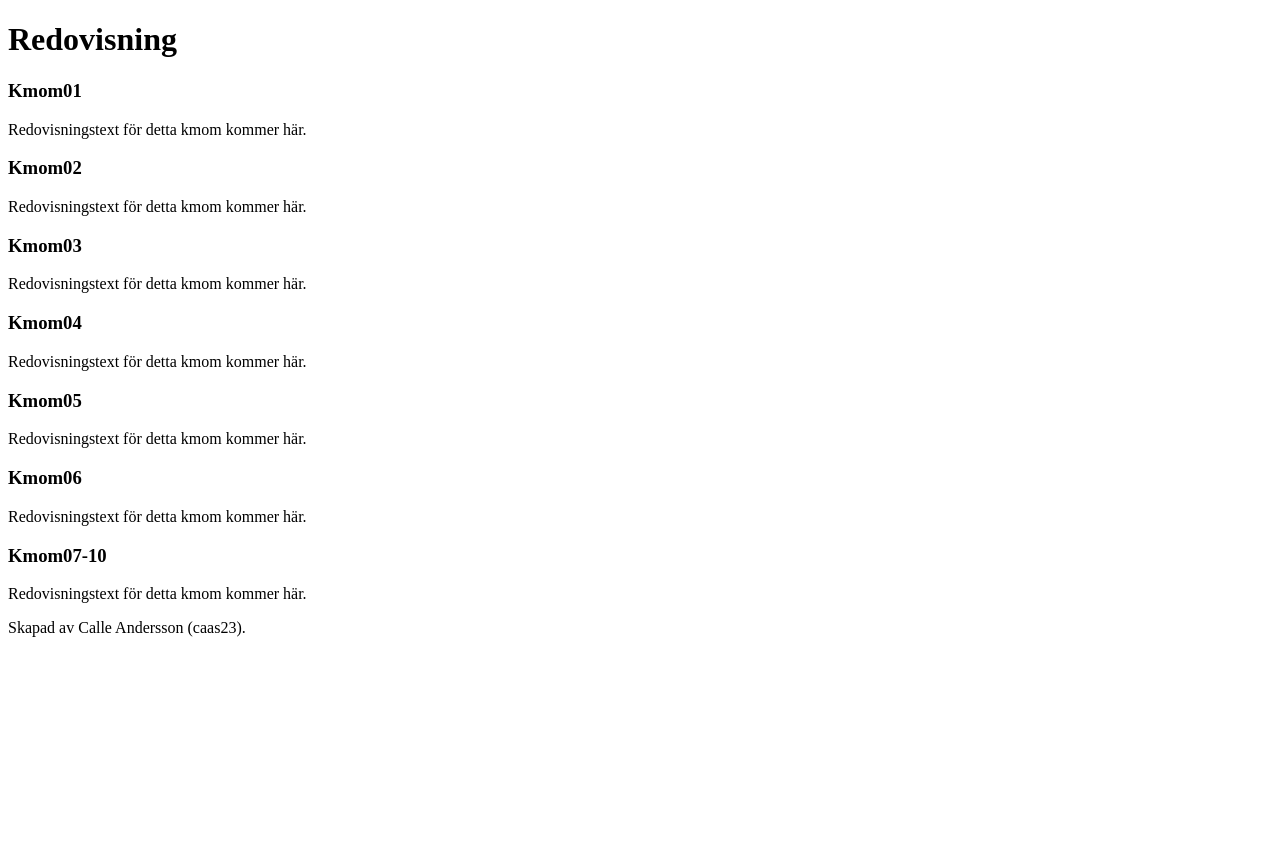
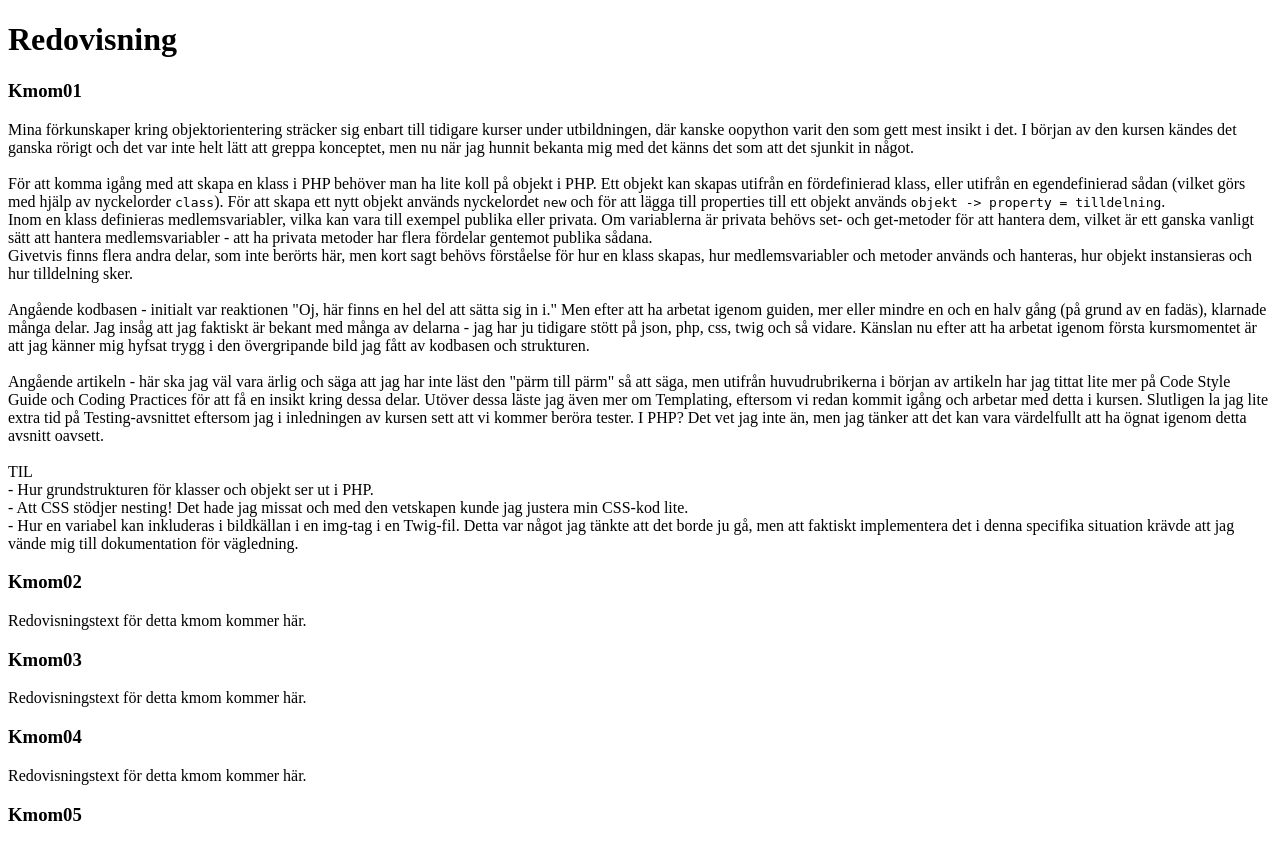
Before and after one commit to caas23/mvc, a Symfony app: template templates/report.html.twig in a window 1280 px wide. Shown: the part 132-975 px from the top of the page. Before the commit the page ends 769 px from the top, so only its background shows below. Run offline with Twig, Linux system fonts and the light colour scheme; the template is opened without the code that fills it, so the values that code supplies are empty; some libraries are stand-ins or nearby versions.

Commit message:
Added report for kmom01

```diff
--- a/templates/report.html.twig
+++ b/templates/report.html.twig
@@ -8,7 +8,37 @@
         <div>
             <h3 id="kmom01">Kmom01</h3>
             <p>
-                Redovisningstext för detta kmom kommer här.
+                Mina förkunskaper kring objektorientering sträcker sig enbart till tidigare kurser under utbildningen,
+                där kanske oopython varit den som gett mest insikt i det. I början av den kursen kändes det ganska rörigt och det var
+                inte helt lätt att greppa konceptet, men nu när jag hunnit bekanta mig med det känns det som att det sjunkit in något.
+                <br><br>
+
+                För att komma igång med att skapa en klass i PHP behöver man ha lite koll på objekt i PHP.
+                Ett objekt kan skapas utifrån en fördefinierad klass, eller utifrån en egendefinierad sådan (vilket görs med hjälp av nyckelorder <code>class</code>).
+                För att skapa ett nytt objekt används nyckelordet <code>new</code> och för att lägga till properties till ett objekt används
+                <code>objekt -> property = tilldelning</code>.<br>
+                Inom en klass definieras medlemsvariabler, vilka kan vara till exempel publika eller privata.
+                Om variablerna är privata behövs set- och get-metoder för att hantera dem, vilket är ett ganska vanligt
+                sätt att hantera medlemsvariabler - att ha privata metoder har flera fördelar gentemot publika sådana.<br>
+                Givetvis finns flera andra delar, som inte berörts här, men kort sagt behövs förståelse för hur en klass skapas,
+                hur medlemsvariabler och metoder används och hanteras, hur objekt instansieras och hur tilldelning sker.<br><br>
+
+                Angående kodbasen - initialt var reaktionen "Oj, här finns en hel del att sätta sig in i." Men efter att ha arbetat igenom
+                guiden, mer eller mindre en och en halv gång (på grund av en fadäs), klarnade många delar. Jag insåg att jag faktiskt är bekant
+                med många av delarna - jag har ju tidigare stött på json, php, css, twig och så vidare. Känslan nu efter att ha arbetat igenom
+                första kursmomentet är att jag känner mig hyfsat trygg i den övergripande bild jag fått av kodbasen och strukturen.<br><br>
+
+                Angående artikeln - här ska jag väl vara ärlig och säga att jag har inte läst den "pärm till pärm" så att säga, men utifrån huvudrubrikerna
+                i början av artikeln har jag tittat lite mer på Code Style Guide och Coding Practices för att få en insikt kring dessa delar. Utöver dessa
+                läste jag även mer om Templating, eftersom vi redan kommit igång och arbetar med detta i kursen. Slutligen la jag lite extra tid på Testing-avsnittet
+                eftersom jag i inledningen av kursen sett att vi kommer beröra tester. I PHP? Det vet jag inte än, men jag tänker att det kan vara värdelfullt att ha
+                ögnat igenom detta avsnitt oavsett.<br><br>
+
+                TIL<br>
+                    - Hur grundstrukturen för klasser och objekt ser ut i PHP.<br>
+                    - Att CSS stödjer nesting! Det hade jag missat och med den vetskapen kunde jag justera min CSS-kod lite.<br>
+                    - Hur en variabel kan inkluderas i bildkällan i en img-tag i en Twig-fil. Detta var något jag tänkte att det borde ju gå,
+                    men att faktiskt implementera det i denna specifika situation krävde att jag vände mig till dokumentation för vägledning.
             </p>
         </div>
         <div>
```
